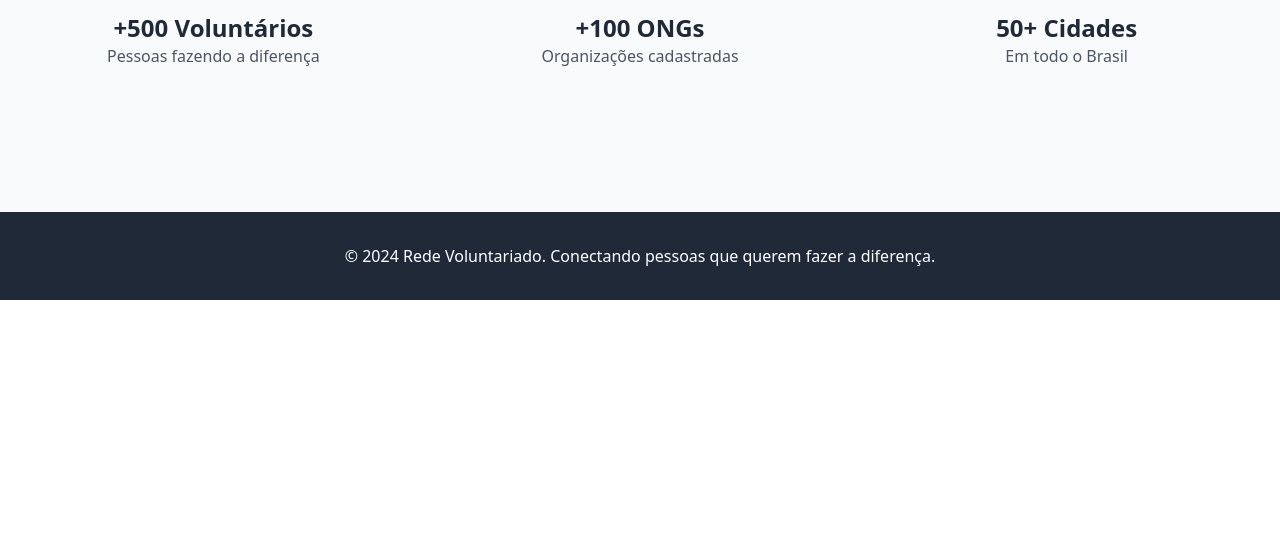
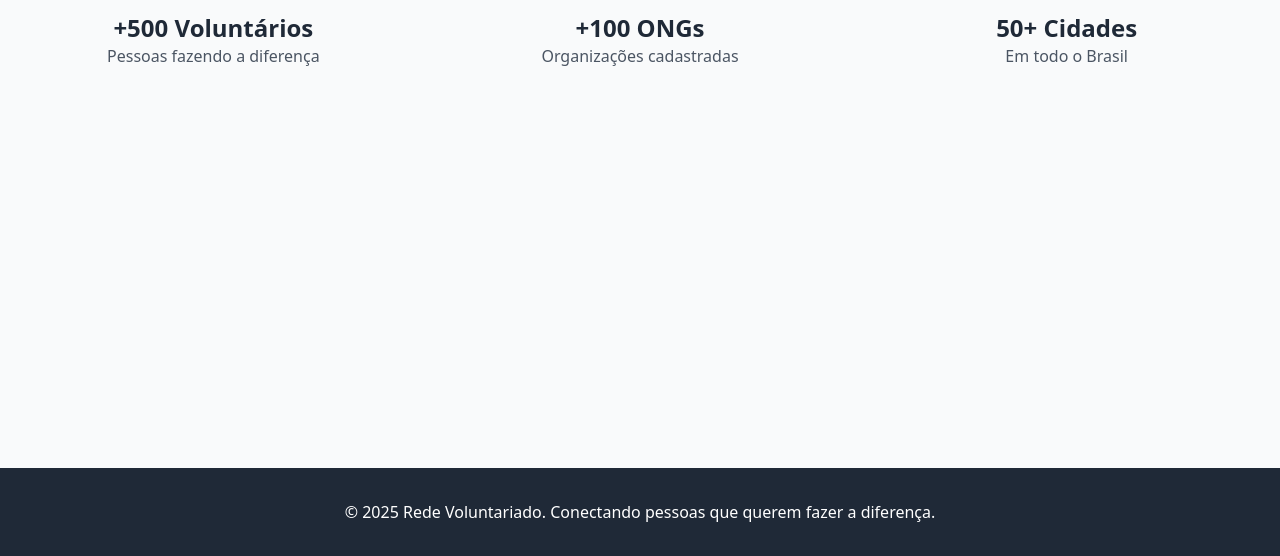
Before and after one commit to GustavoKotryk/ProjetoFinal-TesteDeSistemas-2.0, a Flask app: page / in a window 1280 px wide. Shown: the part 576-1132 px from the top of the page. Before the commit the page ends 876 px from the top, so only its background shows below. Run offline with Flask 3, Linux system fonts and the light colour scheme; some libraries are stand-ins or nearby versions.

Commit message:
fix: footer

```diff
--- a/templates/base.html
+++ b/templates/base.html
@@ -58,10 +58,10 @@
     </main>
 
     <!-- Footer -->
-    <footer class="bg-gray-800 text-white mt-16">
+    <footer class="bg-gray-800 text-white">
         <div class="container mx-auto px-4 py-8">
             <div class="text-center">
-                <p>&copy; 2024 Rede Voluntariado. Conectando pessoas que querem fazer a diferença.</p>
+                <p>&copy; 2025 Rede Voluntariado. Conectando pessoas que querem fazer a diferença.</p>
             </div>
         </div>
     </footer>
--- a/templates/index.html
+++ b/templates/index.html
@@ -25,7 +25,7 @@
     </div>
 
     <!-- Stats -->
-    <div class="grid grid-cols-1 md:grid-cols-3 gap-8 py-12">
+    <div class="grid grid-cols-1 md:grid-cols-3 gap-8 py-12 mb-32">
         <div class="text-center">
             <div class="bg-green-100 w-16 h-16 rounded-full flex items-center justify-center mx-auto mb-4">
                 <i class="fas fa-users text-green-600 text-2xl"></i>
@@ -48,5 +48,7 @@
             <p class="text-gray-600">Em todo o Brasil</p>
         </div>
     </div>
+
+    <div class="py-24"></div>
 </div>
 {% endblock %}
```
Also changed, not shown: iniciar.txt (added, +16 -0 lines).
